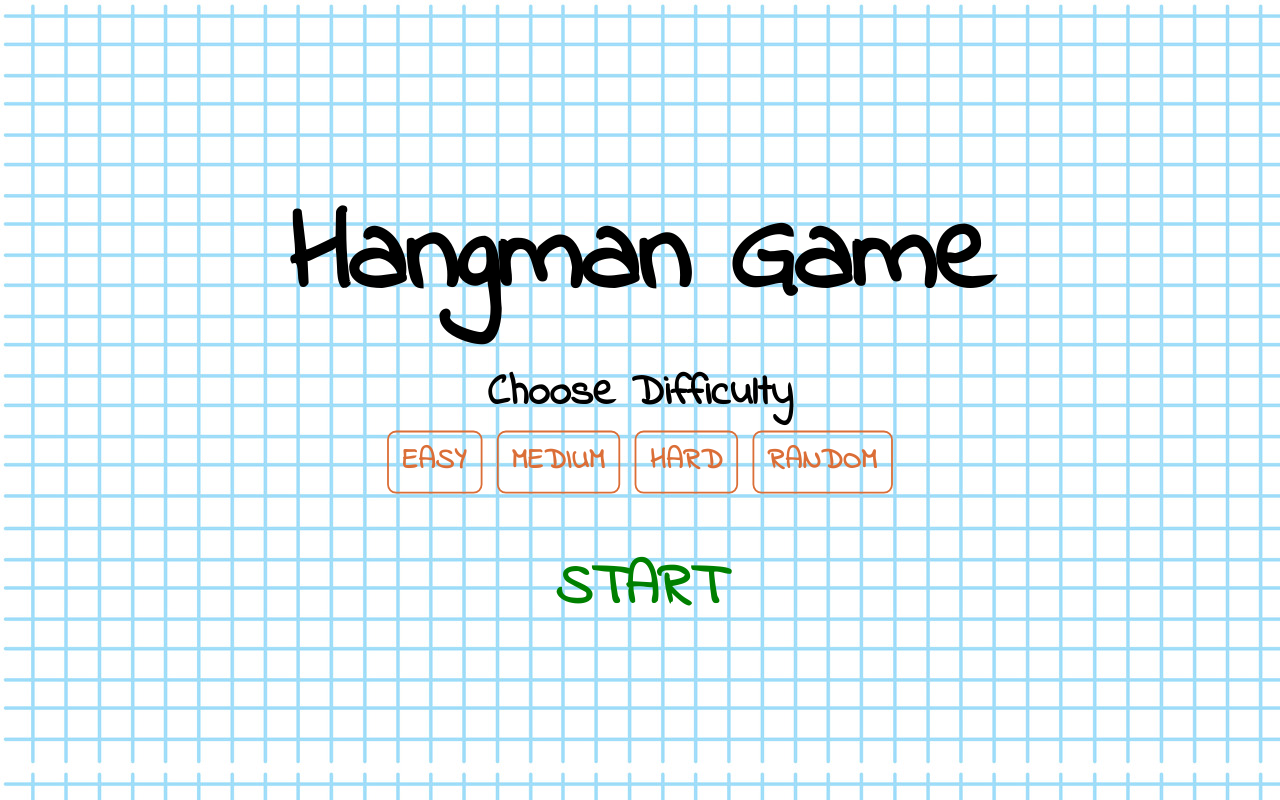
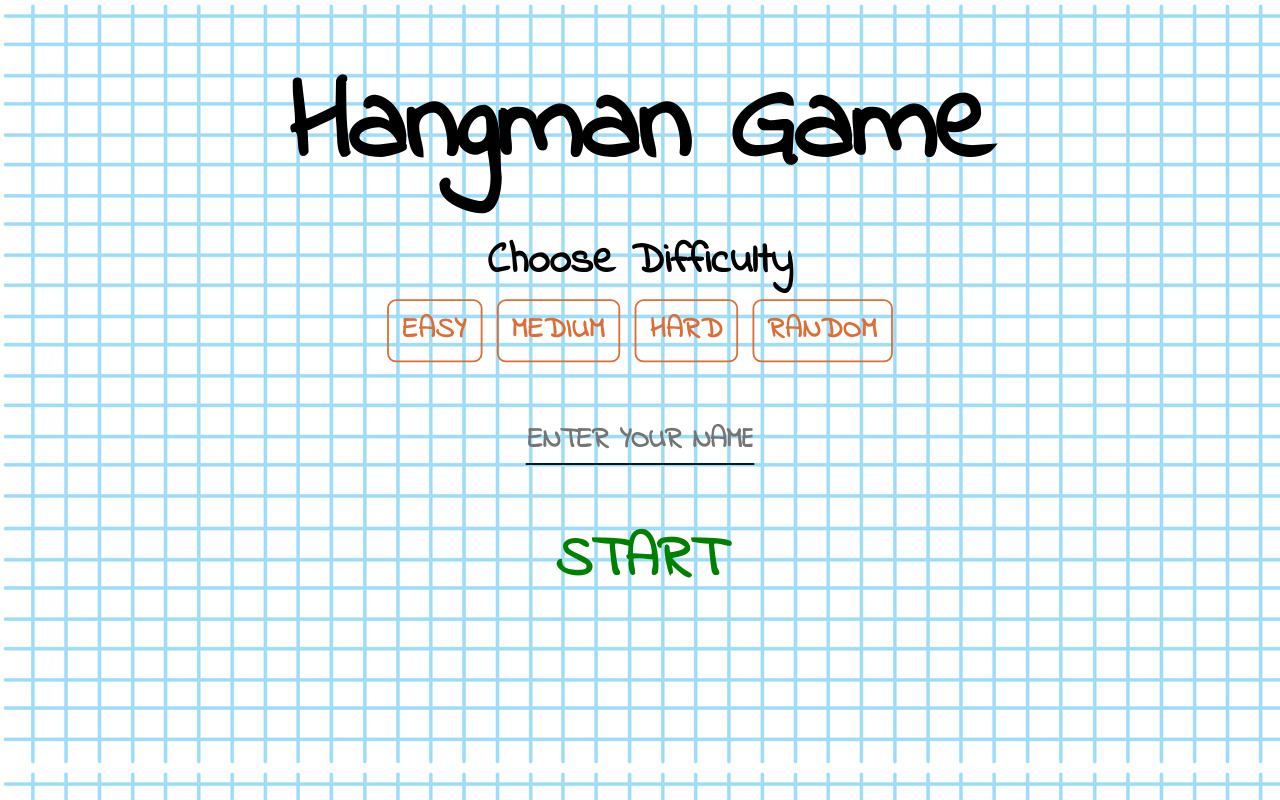
Before and after one commit to alisterd1503/hangman-client, a React (Vite) app: page / in a window 1280 px wide. Built offline with nearby package versions, Linux system fonts and the light colour scheme; the HTML template or start-up script is replaced by a standard one.

Commit message:
Added a name input to start screen

```diff
--- a/src/StartScreen.tsx
+++ b/src/StartScreen.tsx
@@ -1,21 +1,48 @@
 import { Button, Stack, Typography } from '@mui/material';
-import { useState } from 'react';
+import { SetStateAction, useState } from 'react';
 import './styles.css';
 
+const secondaryColour = "#db6e37"
+const primaryColour = "#FF8343";
+
 type StartScreenProps = {
-  onStart: () => void;
-  onDifficultySelect: (difficulty: string) => void;
+    onStart: () => void,
+    onDifficultySelect: (difficulty: string) => void,
 };
 
-const secondaryColour = "#db6e37"
+export function StartScreen({
+    onStart,
+    onDifficultySelect,
+}: StartScreenProps) {
 
-export function StartScreen({ onStart, onDifficultySelect }: StartScreenProps) {
   const [selectedDifficulty, setSelectedDifficulty] = useState<string | null>(null);
+  const [inputValue, setInputValue] = useState('');
 
   const handleDifficultyChange = (difficulty: string) => {
     setSelectedDifficulty(difficulty);
     onDifficultySelect(difficulty); // Call parent function to update difficulty in App
   };
+
+    // Setting input value
+    const handleInputChange = (event: { target: { value: SetStateAction<string> } }) => {
+        setInputValue(event.target.value);
+    };
+
+    // Sets the input value when the submit button is clicked
+    const handleButtonClick = () => {
+        if (inputValue.trim() === "") {
+            setInputValue("");
+            return;
+        }
+        setInputValue(inputValue);
+    };
+
+    // User can press enter to submit the input
+    const handleKeyPress = (event: { key: string }) => {
+        if (event.key === 'Enter') {
+            handleButtonClick();
+        }
+    };
 
   return (
     <div style={{
@@ -23,7 +50,7 @@ export function StartScreen({ onStart, onDifficultySelect }: StartScreenProps) {
       flexDirection: "column",
       alignItems: "center",
       justifyContent: "center",
-      height: "100vh"
+      height: "80vh"
     }}>
         <Typography variant="h1" style={{ marginBottom: "40px", fontFamily: "'Indie Flower', cursive", fontWeight: "bold", fontSize: "8rem" }}>
             Hangman Game
@@ -117,6 +144,37 @@ export function StartScreen({ onStart, onDifficultySelect }: StartScreenProps) {
 
         </Stack>
 
+        <input
+          type="text"
+          id="standard-basic"
+          value={inputValue}
+          onChange={handleInputChange}
+          onKeyDown={handleKeyPress}
+          placeholder="Enter Your Name"
+          style={{
+            width: '250px',
+            height: '50px',
+            border: 'none',
+            borderBottom: '2px solid black',
+            fontFamily: "'Indie Flower', cursive",
+            fontSize: "2rem",
+            fontWeight: "bold",
+            textTransform: "uppercase",
+            background: 'none',
+            textAlign: 'center',
+            marginBottom: '60px'
+          }}
+          onFocus={(event) => {
+            event.target.style.outline = `none`;
+            event.target.style.borderBottom = `2px solid ${primaryColour}`;
+            event.target.placeholder = '';
+          }}
+          onBlur={(event) => {
+            event.target.style.borderBottom = '2px solid black';
+            event.target.placeholder = 'Enter Your Name';
+          }}
+        />
+
         <span
             onClick={selectedDifficulty ? onStart : undefined}
             style={{
@@ -140,6 +198,7 @@ export function StartScreen({ onStart, onDifficultySelect }: StartScreenProps) {
             >
             START
         </span>
+
     </div>
   );
 }
```
Also changed, not shown: src/App.tsx (+8 -3 lines).
